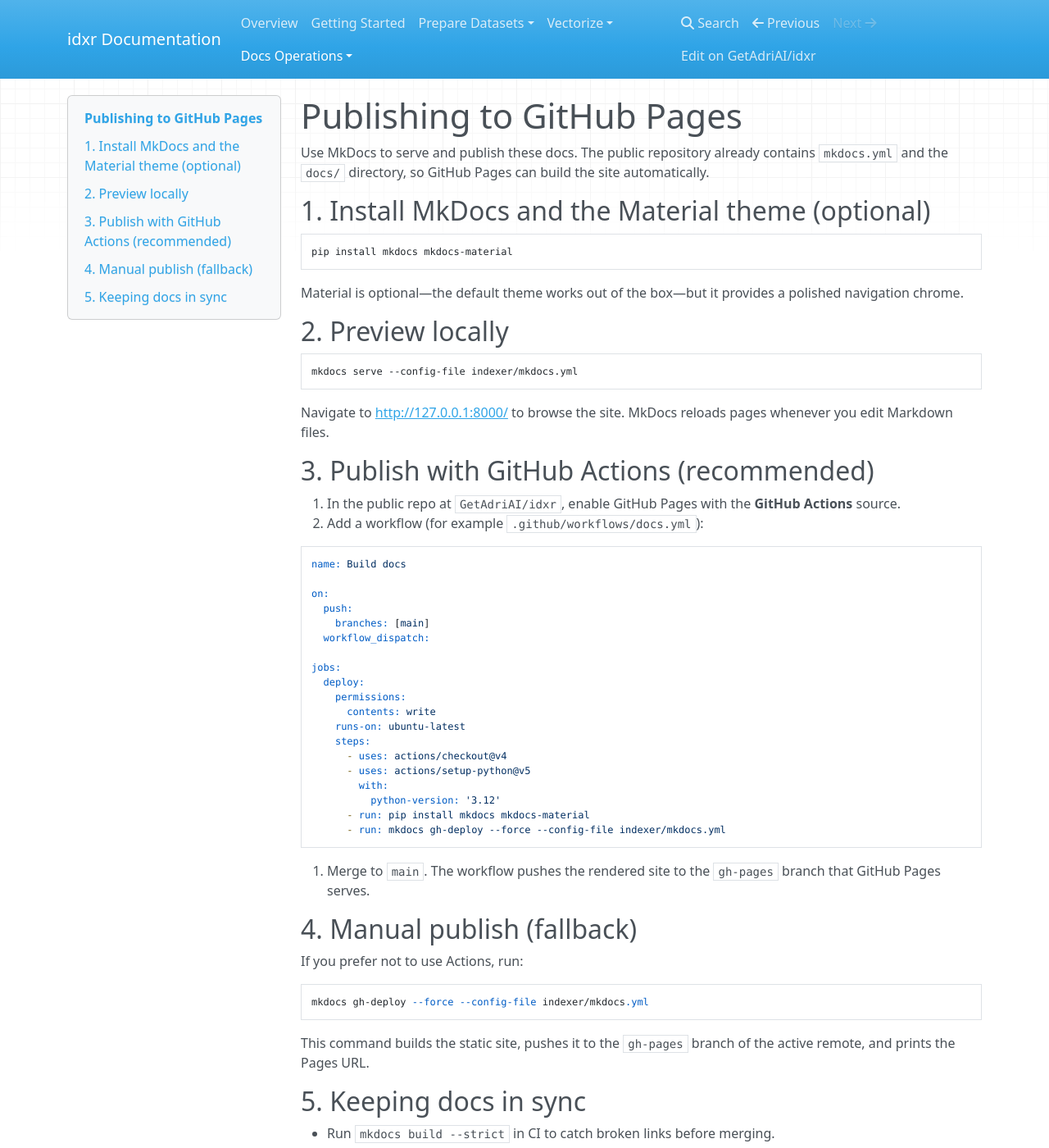
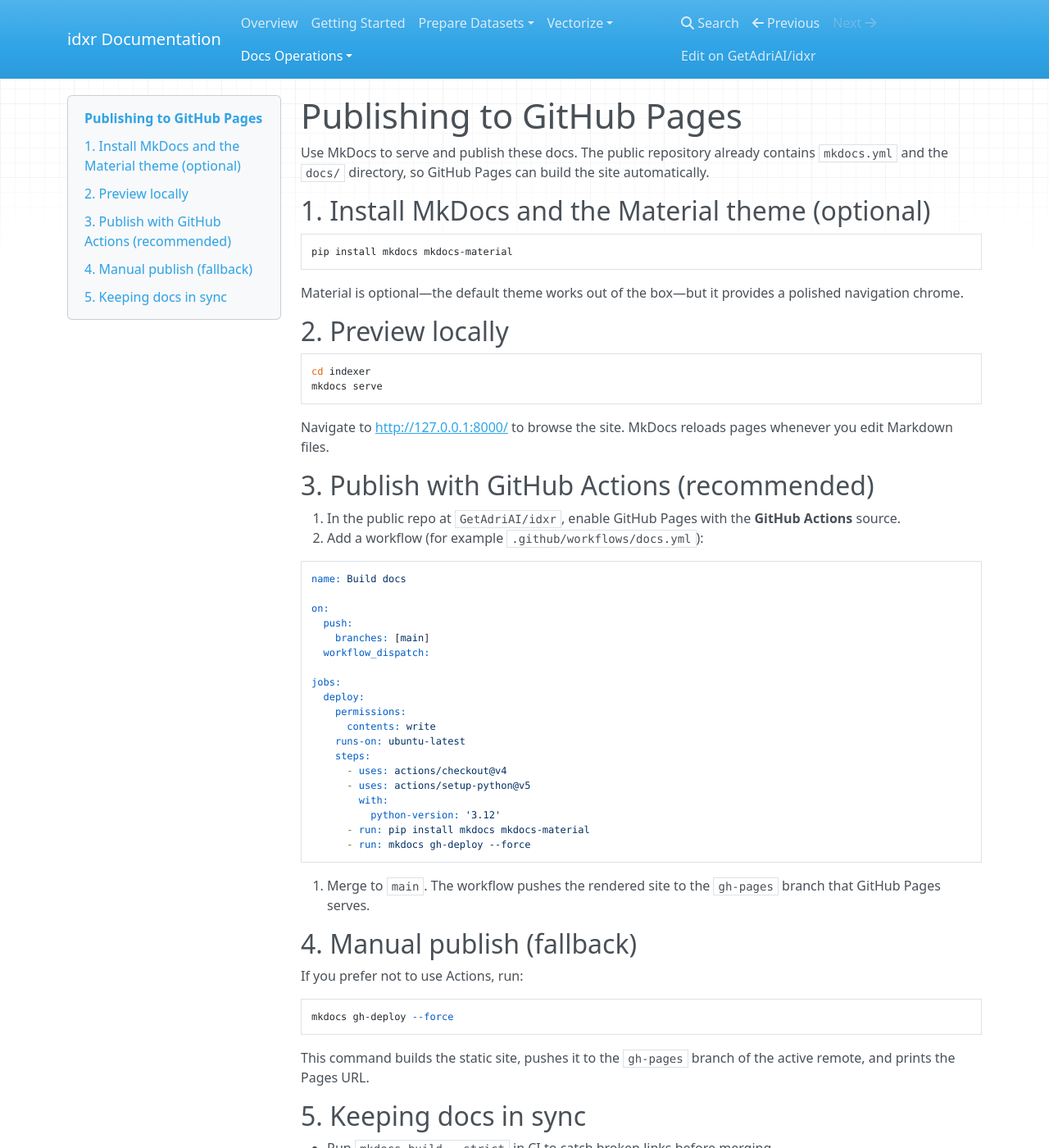
Before and after one commit to GetAdriAI/idxr, an MkDocs documentation site: the page built from docs/publishing.md, in a window 1280 px wide and 1400 px high. Shown: the whole window at 82% size. Built offline with MkDocs 1.6.1, drawn with Linux system fonts in a browser that asks for light colours; nearby versions of some CDN libraries.

Commit message:
Sync idxr from 44e3311b3287691186fea22dfa7dd3f9d73d332f

````diff
--- a/docs/publishing.md
+++ b/docs/publishing.md
@@ -13,7 +13,8 @@ Material is optional—the default theme works out of the box—but it provides
 ## 2. Preview locally
 
 ```bash
-mkdocs serve --config-file indexer/mkdocs.yml
+cd indexer
+mkdocs serve
 ```
 
 Navigate to <http://127.0.0.1:8000/> to browse the site. MkDocs reloads pages whenever you edit Markdown files.
@@ -42,7 +43,7 @@ jobs:
         with:
           python-version: '3.12'
       - run: pip install mkdocs mkdocs-material
-      - run: mkdocs gh-deploy --force --config-file indexer/mkdocs.yml
+      - run: mkdocs gh-deploy --force
 ```
 
 3. Merge to `main`. The workflow pushes the rendered site to the `gh-pages` branch that GitHub Pages serves.
@@ -52,7 +53,7 @@ jobs:
 If you prefer not to use Actions, run:
 
 ```bash
-mkdocs gh-deploy --force --config-file indexer/mkdocs.yml
+mkdocs gh-deploy --force
 ```
 
 This command builds the static site, pushes it to the `gh-pages` branch of the active remote, and prints the Pages URL.
--- a/mkdocs.yml
+++ b/mkdocs.yml
@@ -2,7 +2,6 @@ site_name: idxr Documentation
 site_description: Model-centric, config-driven indexing toolkit for vector databases.
 repo_url: https://github.com/GetAdriAI/idxr
 repo_name: GetAdriAI/idxr
-docs_dir: docs
 nav:
   - Overview: index.md
   - Getting Started: getting-started.md
````
Also changed, not shown: 2 other files.
